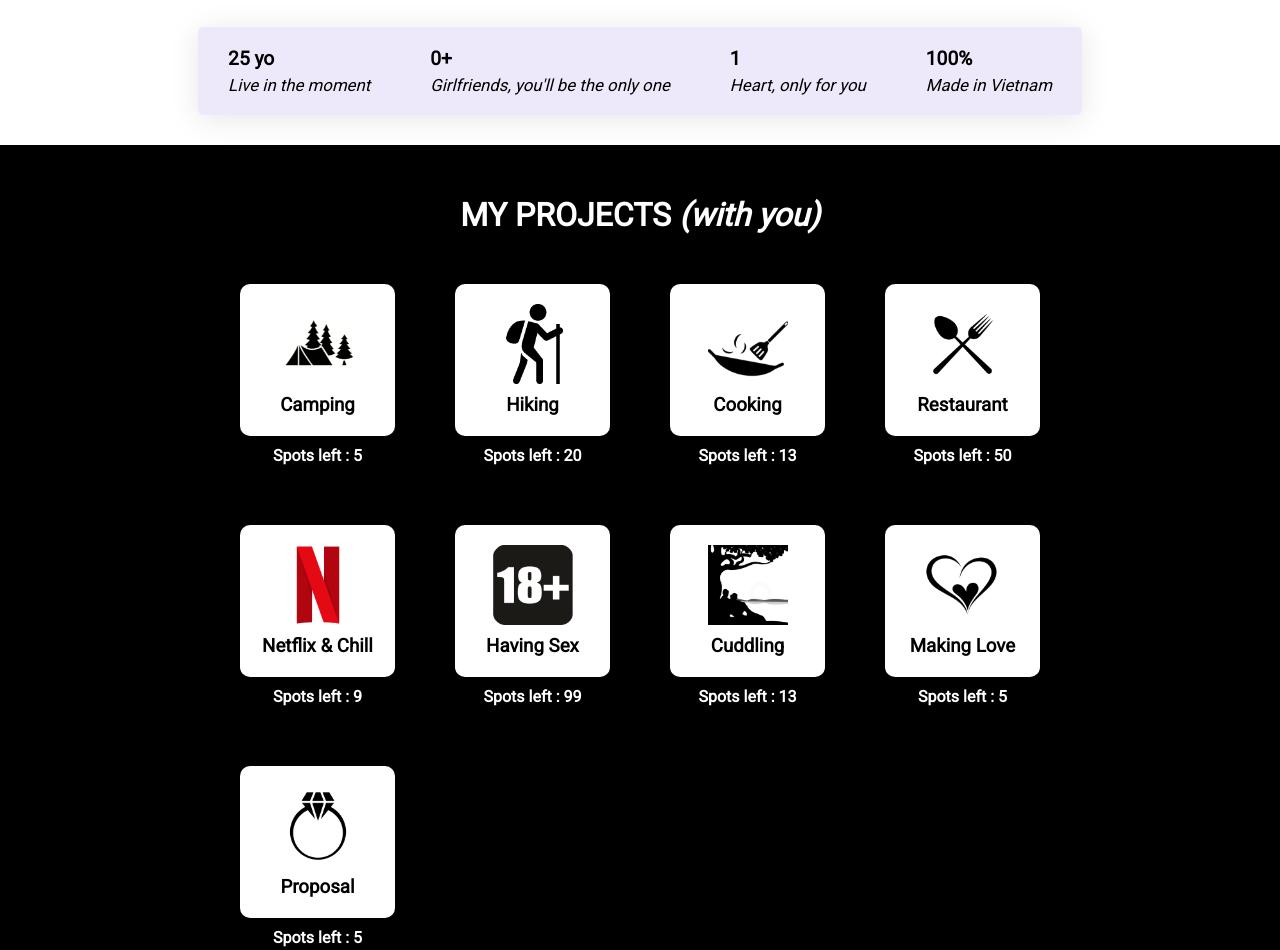
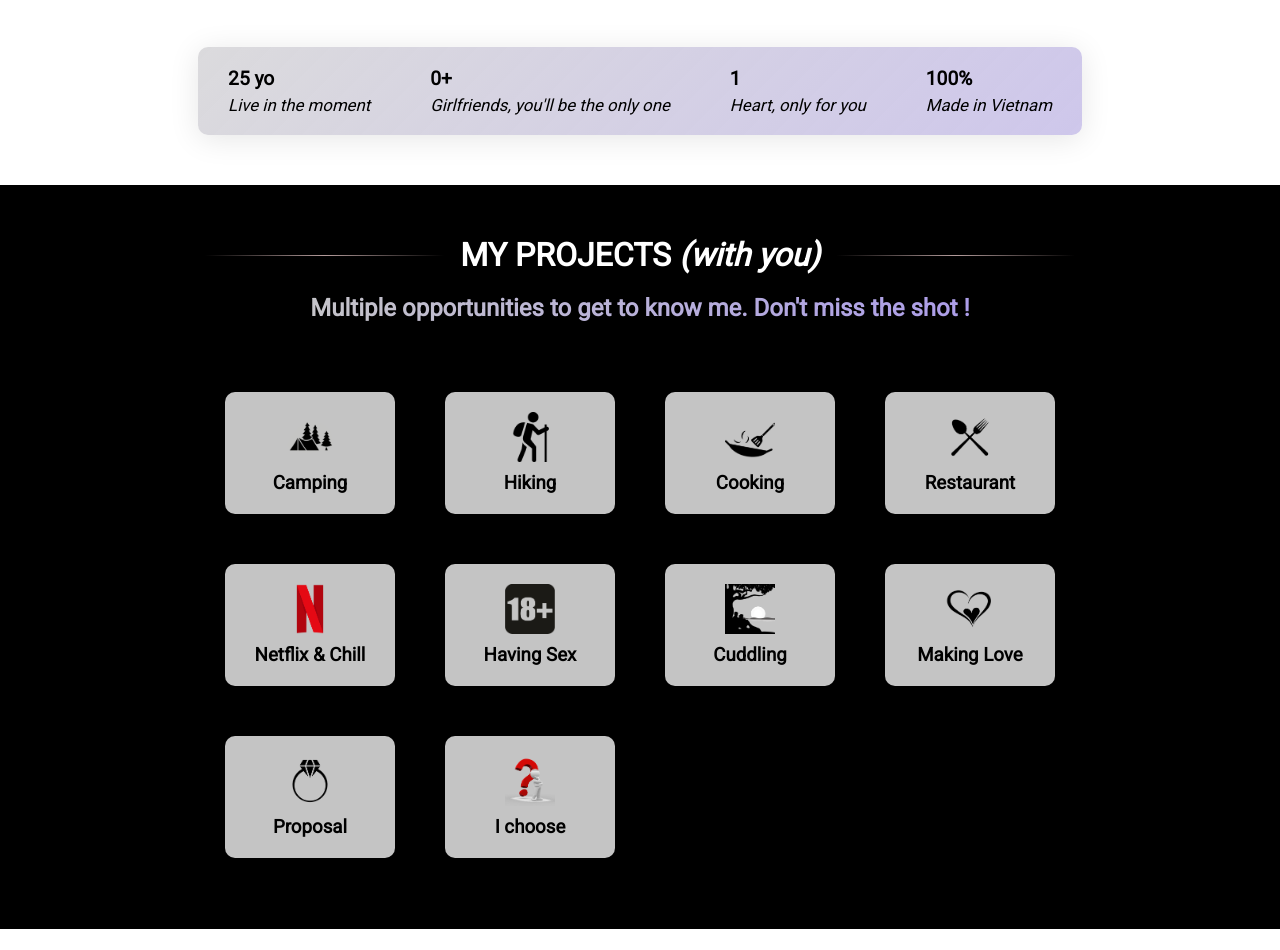
Before and after one commit to thefx3/mypage, a website built with webpack: page src/template.html in a window 1280 px wide. Shown: the part 347-1297 px from the top of the page. After the commit the page ends 1276 px from the top, so only its background shows below. Built offline with nearby package versions, Linux system fonts and the light colour scheme.

Commit message:
UI UX Style cards

```diff
--- a/src/index.js
+++ b/src/index.js
@@ -8,6 +8,7 @@ import sex from "./images/18.png";
 import proposal from "./images/proposal.png";
 import cuddling from "./images/cuddling.png";
 import waiting from "./images/waiting.png";
+import question from "./images/question.png";
 
 const tabs = document.querySelectorAll(".tab");
 const selector = document.querySelector(".selector");
@@ -60,7 +61,7 @@ class CardItem {
         <img src="${this.imgSrc}" alt="${this.title}">
         <h3>${this.title}</h3>
       </div>
-      <h4>Spots left : <span class="qty">${this.qty}</span></h4>
+      <h4 class="spots">Spots left : <span class="qty">${this.qty}</span></h4>
     `;
 
     return cardWrapper;
@@ -80,6 +81,7 @@ function loadCards() {
     new CardItem("Cuddling", cuddling, 13, "cuddling"),
     new CardItem("Making Love", love, 5, "makinglove"),
     new CardItem("Proposal", proposal, 5, "proposal"),
+    new CardItem("I choose", question, "?", "mychoice"),
 
   ];
 
--- a/src/styles.css
+++ b/src/styles.css
@@ -131,15 +131,12 @@ a img {
 }
 
 .main-1 {
-  min-width: 300px;
-  /* min-height: 70vh; */
   display: flex;
   flex-flow: row wrap;
   align-items: center;
   justify-content: center;
   color: var(--secondary-color);
   text-align: center;
-  padding: 0;
   gap: 90px;
 
   .content-left {
@@ -201,11 +198,9 @@ a img {
 }
 
 .separator {
-/*
-  position: absolute; */
   min-width: 500px;
-  max-width: fit-content;
-  /* min-height: 70vh; */
+  max-width: 1000px;
+
   display: flex;
   flex-flow: row wrap;
   align-items: center;
@@ -213,15 +208,12 @@ a img {
   color: var(--secondary-color);
   border: 1px solid rgba(155, 136, 230, 0.2) 0.2;
   text-align: center;
-  border-radius: 5px;
+  border-radius: 10px;
 
-  margin: 30px 0;
+  margin: 50px 0;
 
-  /*Position between main-1 and main-2*/
-  /* bottom: 100%;
-  transform: translateY(110%);  */
+  background: linear-gradient(135deg, #c1c0c494, #9383d373);
 
-  background: rgba(169, 146, 231, 0.2); /* transparent blanc */
   backdrop-filter: blur(5px);          /* flou de ce qu’il y a derrière */
   -webkit-backdrop-filter: blur(5px);
   box-shadow: #0000001a 0px 4px 30px; /* ombre portée */
@@ -252,28 +244,62 @@ a img {
 
 
 /* PROJECTS */
+.container-title {
+  display: flex;
+  flex-direction: column;
+  align-items: center;
+  justify-content: center;
+  width: 100%;
 
+  .subtitle {
+    font-size: 24px;
+    font-weight: bold;
+
+    background: linear-gradient(to right, #c5c4c9, #ac9de9);
+    -webkit-background-clip: text;
+    -webkit-text-fill-color: transparent;
+
+    /* Pour compatibilité Firefox */
+    background-clip: text;
+    color: transparent;
+  }
+}
 .section-title {
-  font-size: 2rem;
+  width: 100%;
+  display: flex;
+  align-items: center;
+  justify-content: center;
+  gap: 1rem; /* espace entre les éléments */
+  text-align: center;
+  margin-bottom: 20px;
+
+  & .title {
+    font-weight: extra-bold;
+    font-size: 2rem;
+    color: var(--primary-color);
+  }
+
+  & hr {
+    flex: 1;
+    height: 1px;
+    background: linear-gradient(to right,transparent, rgb(180, 156, 156), rgb(0, 0, 0));
+    border: none;
+  }
 }
+
+
 .main-2 {
-  /* position:relative; */
   width : 100%;
-  min-width: 300px;
-  /* min-height: 70vh; */
-
   background-color: var(--secondary-color);
   border: solid 1px var(--secondary-color);
   color: var(--primary-color);
-
   justify-items: center;
   align-items: center;
   text-align: center;
-
   padding: 50px 0;
 }
 
-#mywork {
+.mywork {
   display: flex;
   flex-direction: column;
   align-items: center;
@@ -281,54 +307,72 @@ a img {
   gap: 50px;
 }
 
+.spots {
+  display: none;
+}
+
 .grid {
   display: grid;
   flex-flow: row wrap;
-  grid-template-columns: repeat(4, minmax(150px, 1fr));
-  gap: 60px;
-  justify-items: center;
-  align-items: start;
+  grid-template-columns: repeat(4, minmax(170px, 1fr));
+  gap: 50px;
+  justify-items: stretch;
+  align-items: stretch;
   text-align: center;
-
-  max-height: 1000px;
-  max-width: 800px;
+  padding: 20px;
+  border-radius: 10px;
   min-width: 300px;
+  max-width: 1200px;
 
   & .cards {
-    display: flex;
-    flex-direction: column;
-    gap: 10px;
+    width: 100%;
+    height: 100%;
+    color: var(--secondary-color);
+
+    &:hover {
+      color: var(--primary-color);
+    }
   }
 
   & .card {
     display : flex;
-    flex-flow: row wrap;
-    width: 100%;
+    flex-flow: column;
     padding: 20px;
     gap: 10px;
-    aspect-ratio: auto;
-    background-color: var(--primary-color);
+    background: rgb(245, 245, 245, 0.8);
+
     align-items: center;
     justify-content: center;
     text-align: center;
-    color: var(--secondary-color);
 
     border-radius: 10px;
     box-shadow: 0 4px 8px rgba(0, 0, 0, 0.1);
     overflow: hidden;
-
     transition: transform 0.3s ease, box-shadow 0.3s ease;
 
     &:hover {
-      transform: translateY(-5px);
+      background: linear-gradient(135deg, #c1c0c4d2, #9383d3cb);
+      transform: scale(0.95);
       box-shadow: 0 8px 16px rgba(0, 0, 0, 0.2);
     }
 
     & img {
       aspect-ratio: 1 / 1;
-      width: 80px;
-      height: auto;
+      width: 50px;
       display: block;
+
     }
   }
 }
+
+.cards img {
+  transition: filter 0.3s ease;
+}
+
+.cards:hover img {
+  filter: invert(1);
+}
+.container {
+  min-width: 300px;
+  max-width: 1200px;
+}
--- a/src/template.html
+++ b/src/template.html
@@ -38,6 +38,9 @@
 
   <!-- CONTENT -->
   <main id="content">
+
+    <div class="container">
+
       <div class="main-1">
         <div class="left-container">
           <div class="content-left">
@@ -58,29 +61,25 @@
         <div class="right-container">
           <img class="main_logo" src="images/fx1.png" alt="Photo de François-Xavier Pairault">
         </div>
-
       </div>
 
       <div class="separator">
-
         <div class="box">
           <p>25 yo</p>
           <p>Live in the moment</p>
         </div>
-
         <div class="box">
           <p>0+</p>
           <p>Girlfriends, you'll be the only one</p>
         </div>
-
         <div class="box">
           <p>1</p>
           <p>Heart, only for you</p>
         </div>
-
         <div class="box">
           <p>100%</p>
           <p>Made in Vietnam</p>
+        </div>
       </div>
 
     </div>
@@ -88,9 +87,16 @@
 
     <div class="main-2">
 
-      <div id="mywork">
+      <div class="mywork container">
 
-        <h2 class="section-title">MY PROJECTS <em>(with you)</em></h2>
+        <div class="container-title">
+          <div class="section-title">
+            <hr>
+            <h2 class="title">MY PROJECTS <em>(with you)</em></h2>
+            <hr>
+          </div>
+          <p class="subtitle">Multiple opportunities to get to know me. Don't miss the shot ! </p>
+        </div>
 
         <div class="grid">
           <div class="cards" data-items = "camping">
@@ -98,15 +104,16 @@
               <img src="images/camping.png" alt="Idea 1">
               <h3>Camping</h3>
             </div>
-
-            <h4>Spots left : <span class="qty">5</span></h4>
           </div>
 
         </div>
 
       </div>
 
+    <div id = "stats">
 
+
+    </div>
 
     </div>
 
```
Also changed, not shown: src/images/logo1.png, src/images/logo2.png (deleted), src/images/main_logo.png (deleted), src/images/pinguin.jpg (deleted), src/images/question.png (added), 1 other file. Lines whose indentation alone changed are shown as unchanged.
